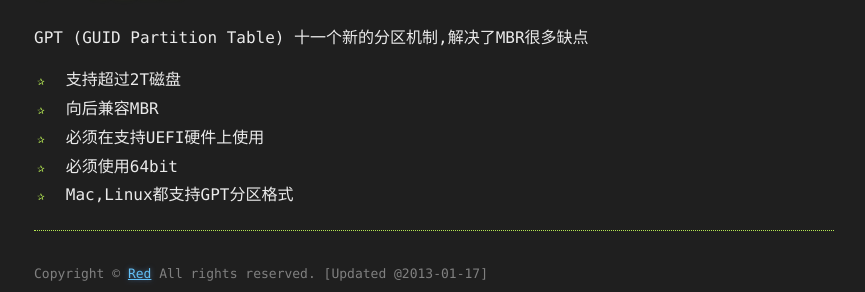
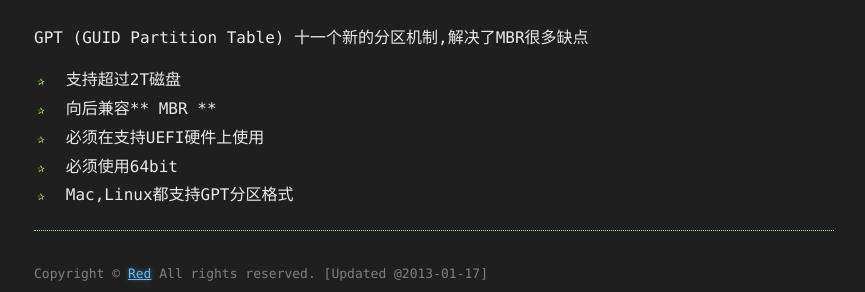
Before and after one commit to RedHjkl/redhjkl.github.com, a Jekyll site: the page built from _posts/2013-01-16-disk-basic-info.md, in a window 1280 px wide. Shown: the part 1175-1467 px from the top of the page, without its empty margins (206-1071 px from the left). Built offline with Jekyll 4.4.1, drawn with Linux system fonts in a browser that asks for light colours; Markdown is read by kramdown in place of the engine named in the settings.

Commit message:
change the css3

```diff
--- a/_posts/2013-01-16-disk-basic-info.md
+++ b/_posts/2013-01-16-disk-basic-info.md
@@ -41,7 +41,7 @@
 GPT (GUID Partition Table) 十一个新的分区机制,解决了MBR很多缺点
 
 * 支持超过2T磁盘
-* 向后兼容MBR
+* 向后兼容** MBR **
 * 必须在支持UEFI硬件上使用
 * 必须使用64bit
 * Mac,Linux都支持GPT分区格式
--- a/css/stylesheet.css
+++ b/css/stylesheet.css
@@ -3,6 +3,7 @@
 body {
     margin: 0;
     padding: 0;
+	background-color: rgb(1, 0, 0, 0);
     background-color: rgba(1, 0, 0, 0.88);
     color: #eaeaea;
     font: 16px;
```
